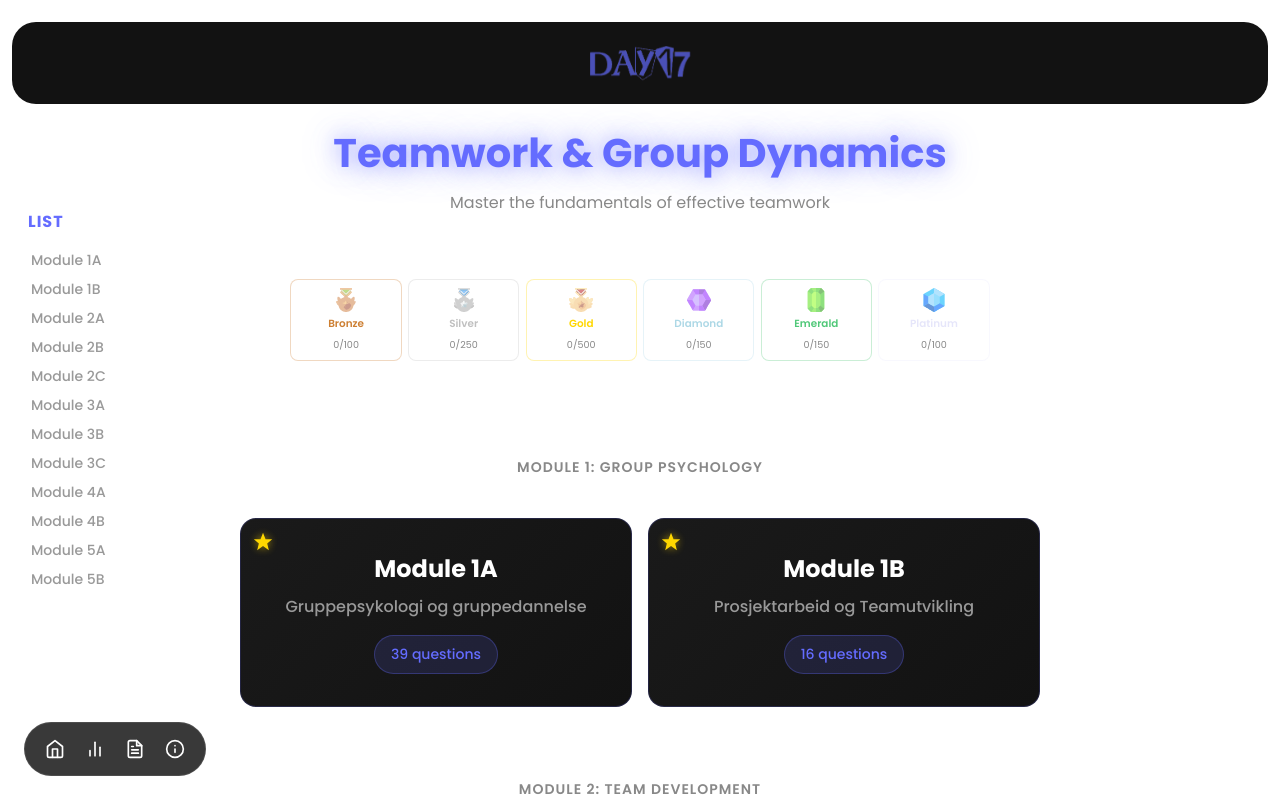
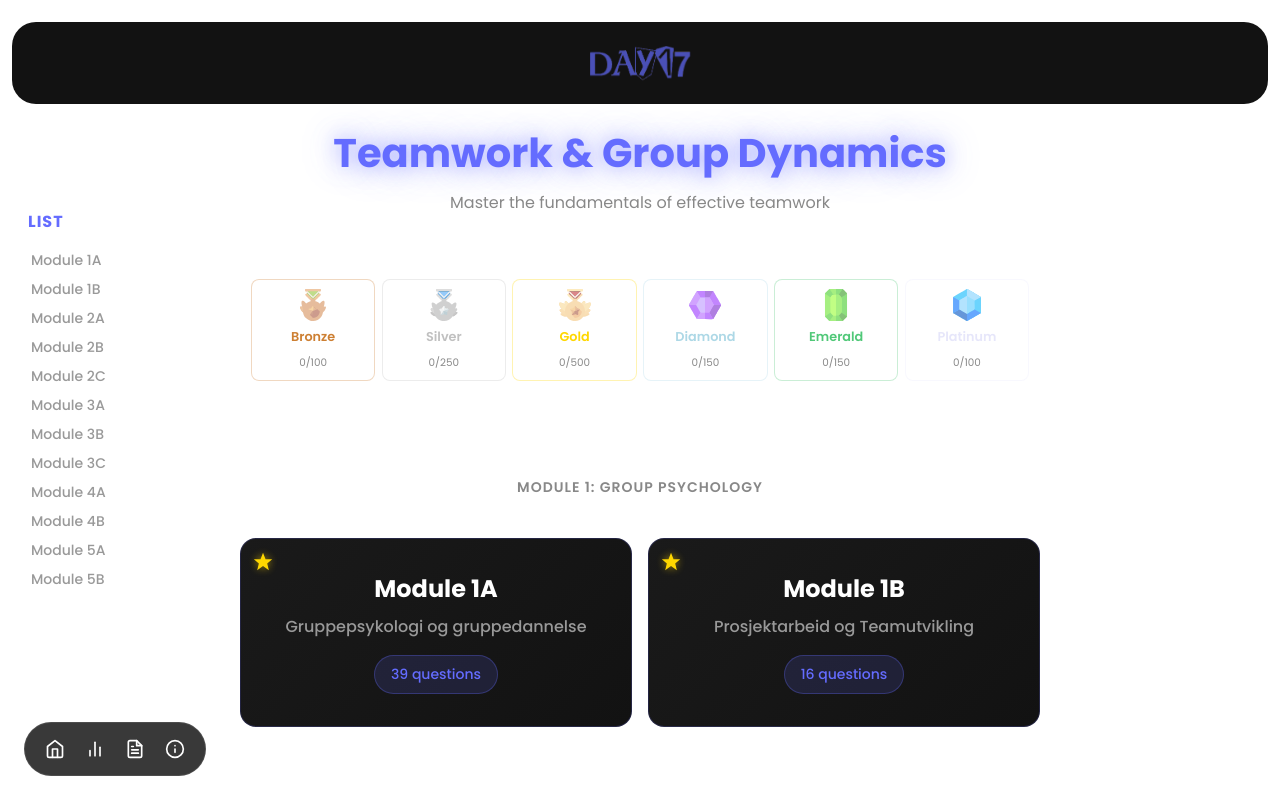
Before and after one commit to dvnnyle/skoolXit, a React (Vite) app: page / in a window 1280 px wide. Shown: the top 800 px of the page. Built offline with nearby package versions, Linux system fonts and the light colour scheme.

Commit message:
Increase medal sizes

```diff
--- a/src/pages/Home.css
+++ b/src/pages/Home.css
@@ -681,12 +681,12 @@
   display: flex;
   flex-direction: column;
   align-items: center;
-  gap: 0.25rem;
-  padding: 0.5rem 0.6rem;
+  gap: 0.35rem;
+  padding: 0.6rem 0.7rem;
   background: rgba(255, 255, 255, 0.03);
   border: 1.5px solid;
   border-radius: 8px;
-  min-width: 90px;
+  min-width: 100px;
   flex-shrink: 0;
   transition: all 0.3s ease;
 }
@@ -764,8 +764,8 @@
 }
 
 .medal-icon {
-  width: 1.5rem;
-  height: 1.5rem;
+  width: 2rem;
+  height: 2rem;
   object-fit: contain;
   transition: transform 0.3s ease, filter 0.3s ease;
 }
@@ -830,18 +830,18 @@
 }
 
 .medal-details h4 {
-  margin: 0 0 0.15rem 0;
-  font-size: 0.65rem;
+  margin: 0 0 0.2rem 0;
+  font-size: 0.8rem;
   font-weight: 600;
 }
 
 .medal-progress-bar {
-  height: 2px;
+  height: 3px;
   background: rgba(255, 255, 255, 0.1);
   border-radius: 1px;
   overflow: hidden;
-  margin-bottom: 0.15rem;
-  width: 55px;
+  margin-bottom: 0.2rem;
+  width: 65px;
 }
 
 .medal-progress-fill {
@@ -852,7 +852,7 @@
 }
 
 .medal-count {
-  font-size: 0.6rem;
+  font-size: 0.65rem;
   color: #888;
   display: block;
 }
```
